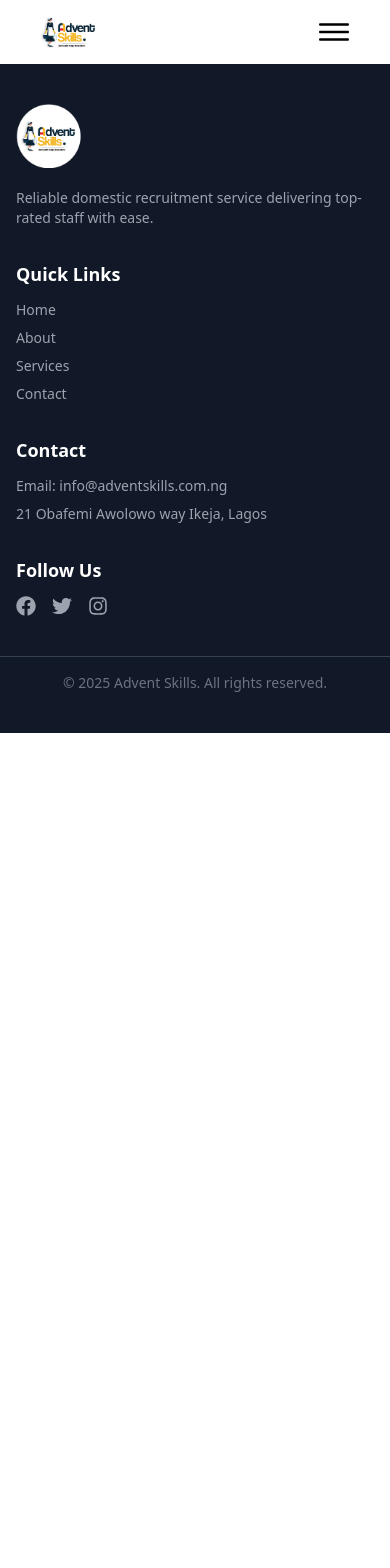
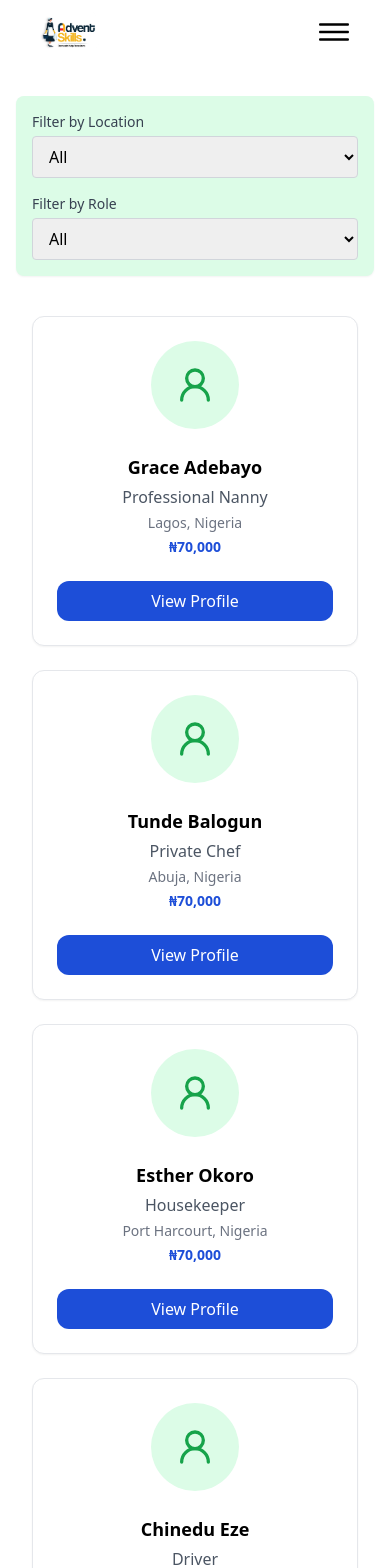
Before and after one commit to ikennaex/advent-skills, a React (Vite) app: page /workers in a window 390 px wide. Shown: the top 1568 px of the page. Before the commit the page ends 844 px from the top, so only its background shows below. Built offline with nearby package versions, Linux system fonts and the light colour scheme.

Commit message:
workers detail page

```diff
--- a/src/App.jsx
+++ b/src/App.jsx
@@ -6,6 +6,8 @@ import Footer from './Components/Footer/Footer'
 import About from './Pages/About/About'
 import WhyChooseUs from './Pages/WhyChooseUs/WhyChooseUsPage'
 import WorkerApplication from './Pages/WorkerApplication/WorkerApplication'
+import Workers from './Pages/Workers/Workers'
+import WorkerDetails from './Pages/Workers/WorkerDetails'
 
 const App = () => {
   return (
@@ -17,6 +19,8 @@ const App = () => {
         <Route path= "/about" element = {<About />} />
         <Route path= "/whychooseus" element = {<WhyChooseUs />} />
         <Route path= "/worker-application" element = {<WorkerApplication />} />
+        <Route path= "/workers" element = {<Workers />} />
+        <Route path= "/workers/:id" element = {<WorkerDetails />} />
       </Routes>
 
       <Footer />
--- a/src/Components/Navbar/Navbar.jsx
+++ b/src/Components/Navbar/Navbar.jsx
@@ -7,8 +7,8 @@ import { logo } from '../../imports';
 const Navbar = () => {
     const menuItems = [
       {
-        name: "EMPLOYEES",
-        link: "/services"
+        name: "WORKERS",
+        link: "/workers"
       },
       {
         name: "WHY CHOOSE US",
--- a/src/Components/PopularCategories/PopularWorkCategories.jsx
+++ b/src/Components/PopularCategories/PopularWorkCategories.jsx
@@ -1,14 +1,23 @@
-import React from 'react'
-import { Link } from 'react-router-dom' // or next/link if using Next.js
+import React from 'react';
+import { Link } from 'react-router-dom';
+import {
+  Baby,
+  Utensils,
+  Car,
+  BrushCleaning,
+  GraduationCap,
+  HeartHandshake,
+  BrainCog,
+} from 'lucide-react';
 
 const categories = [
-  { name: 'Nanny', link: '/nanny' },
-  { name: 'Chef', link: '/chef' },
-  { name: 'Driver', link: '/driver' },
-  { name: 'Professional Maid', link: '/professionalmaid' },
-  { name: 'Tutor', link: '/tutor' },
-  { name: 'Elder Caregiver', link: '/caregiver' },
-]
+  { name: 'Nanny', link: '/nanny', icon: Baby },
+  { name: 'Chef', link: '/chef', icon: Utensils },
+  { name: 'Driver', link: '/driver', icon: Car },
+  { name: 'Professional Maid', link: '/professionalmaid', icon: BrushCleaning },
+  { name: 'Tutor', link: '/tutor', icon: GraduationCap },
+  { name: 'Elder Caregiver', link: '/caregiver', icon: HeartHandshake },
+];
 
 const PopularWorkCategories = () => {
   return (
@@ -17,19 +26,25 @@ const PopularWorkCategories = () => {
         Popular Work Categories
       </h2>
 
-  <div className="grid grid-cols-2 gap-6">
-    {categories.map((category, index) => (
+      <div className="grid grid-cols-2 sm:grid-cols-3 lg:grid-cols-4 gap-6">
+        {categories.map((category, index) => {
+          const Icon = category.icon;
+          return (
             <Link
               to={category.link}
               key={index}
-        className="block p-6 text-center rounded-2xl shadow hover:shadow-lg transition-all duration-200 border hover:border-primary bg-gray-50 hover:bg-white"
+              className="flex flex-col items-center justify-center p-6 text-center rounded-2xl shadow hover:shadow-lg transition-all duration-200 border hover:border-blue-500 bg-white hover:bg-gray-50"
             >
-        <span className="text-lg font-semibold text-gray-700">{category.name}</span>
+              <div className="bg-blue-100 text-blue-700 p-4 rounded-full mb-3">
+                <Icon className="w-6 h-6" />
+              </div>
+              <span className="text-md font-semibold text-gray-700">{category.name}</span>
             </Link>
-    ))}
+          );
+        })}
       </div>
     </div>
-  )
-}
+  );
+};
 
-export default PopularWorkCategories
+export default PopularWorkCategories;
--- a/src/Components/Topstaff/TopStaff.jsx
+++ b/src/Components/Topstaff/TopStaff.jsx
@@ -1,4 +1,6 @@
+import { UserRound } from 'lucide-react'
 import React from 'react'
+import { Link } from 'react-router-dom'
 
 const topStaff = [
   {
@@ -65,26 +67,37 @@ const TopStaff = () => {
     <h2 className="text-3xl sm:text-4xl font-bold text-white mb-6 text-center">
       Top Rated Staff
     </h2>
+    <div>
+<div className='flex flex-wrap justify-center gap-6'>
+      {topStaff.map((staff) => {
+        return (
+          <div className='w-full sm:w-2/5 md:w-1/4 lg:w-1/5 bg-white border shadow-sm hover:shadow-md transition rounded-xl p-6 flex flex-col items-center' key={staff.name}>
 
-    <div className="grid grid-cols-2 md:grid-cols-4 gap-6 sm:gap-8 md:gap-10 px-2 sm:px-4">
-      {topStaff.map((staff) => (
-        <div
-          key={staff.id}
-          className="bg-white rounded-2xl shadow-md hover:shadow-xl transition-all p-6 text-center"
-        >
-          <img
-            src={staff.image}
-            alt={staff.name}
-            className="w-24 h-24 mx-auto rounded-full object-cover mb-4"
-          />
-          <h3 className="text-lg font-semibold text-gray-800">{staff.name}</h3>
-          <p className="text-sm text-customGreen font-medium">{staff.role}</p>
-          <p className="text-sm text-gray-500">{staff.location}</p>
-        </div>
-      ))}
+            <div className='bg-gray-200 p-6 rounded-full mb-4'>
+              <UserRound className='text-gray-600 w-10 h-10' />
+            </div>
+
+            <div className='py-2 text-center space-y-1'>
+              <p className='font-semibold text-lg'>{staff.name}</p>
+              <p className='text-gray-600'>{staff.role}</p>
+              <p className='text-gray-500 text-sm'>{staff.location}</p>
+              <p className='text-blue-700 font-semibold text-sm'>₦70,000</p>
+            </div>
+
+            <Link to="/workers/:id" className='w-full mt-4'>
+              <button className='w-full bg-blue-700 hover:bg-blue-800 text-white py-2 px-4 rounded-xl transition'>
+                View Profile
+              </button>
+            </Link>
+          </div>
+        )
+      })}
     </div>
+  </div>
 
+    <Link to="/workers" >
     <button className='lg:rounded-2xl lg:px-8 flex gap-2 mx-auto mt-7 items-center bg-customYellow p-4 rounded-2xl font-bold  cursor-pointer'>View all staff</button>
+    </Link>
   </div>
   )
 }
--- /dev/null
+++ b/src/Pages/Workers/WorkerDetails.jsx
@@ -0,0 +1,87 @@
+import React from 'react';
+import { Link, useParams } from 'react-router-dom';
+import { UserRound, MapPin, Briefcase, Phone, ArrowLeft } from 'lucide-react';
+
+const staff = {
+  id: 1,
+  name: 'Grace Adebayo',
+  role: 'Professional Nanny',
+  location: 'Lagos, Nigeria',
+  image: <UserRound />,
+};
+
+const WorkerDetails = () => {
+  const { id } = useParams(); // You could use this if you're routing by ID
+
+  if (!staff) {
+    return <div className="text-center mt-20 text-gray-600">Worker not found.</div>;
+  }
+
+  return (
+    <div className="min-h-screen w-full bg-gray-100 flex items-center justify-center px-4 py-10">
+      <div className="w-full max-w-5xl bg-white rounded-3xl shadow-xl p-6 sm:p-10">
+
+        {/* Back Button */}
+        <Link
+          to="/"
+          className="flex items-center text-blue-700 hover:underline text-sm mb-8"
+        >
+          <ArrowLeft className="w-4 h-4 mr-2" />
+          Back to All Workers
+        </Link>
+
+        {/* Avatar and Basic Info */}
+        <div className="flex flex-col lg:flex-row items-center lg:items-start gap-10">
+          <div className="bg-green-100 p-10 rounded-full shadow-inner">
+            <UserRound className="text-green-700 w-14 h-14" />
+          </div>
+
+          <div className="text-center lg:text-left space-y-3">
+            <h2 className="text-3xl font-bold text-gray-800">{staff.name}</h2>
+
+            <div className="flex items-center justify-center lg:justify-start gap-2 text-gray-700 text-sm">
+              <Briefcase className="w-4 h-4" />
+              <span>{staff.role}</span>
+            </div>
+
+            <div className="flex items-center justify-center lg:justify-start gap-2 text-gray-500 text-sm">
+              <MapPin className="w-4 h-4" />
+              <span>{staff.location}</span>
+            </div>
+          </div>
+        </div>
+
+        {/* Detailed Info */}
+        <div className="mt-10 border-t pt-6 space-y-4 text-gray-700 text-base">
+          <div className="flex items-center gap-2">
+            <Phone className="w-4 h-4 text-blue-700" />
+            <span>{staff.phone || '0701 234 5678'}</span>
+          </div>
+
+          <div className="space-y-2">
+            <p>
+              <span className="font-semibold">Salary Expectation:</span> ₦70,000
+            </p>
+            <p>
+              <span className="font-semibold">Experience:</span> {staff.experience || '2 years'}
+            </p>
+            <p>
+              <span className="font-semibold">Availability:</span> {staff.availability || 'Immediate'}
+            </p>
+          </div>
+        </div>
+
+        {/* Call to Action */}
+        <div className="mt-10">
+          <Link to="https://wa.me/2347012345678" target="_blank" rel="noopener noreferrer">
+            <button className="w-full bg-green-600 hover:bg-green-700 text-white text-lg py-3 rounded-xl transition">
+              Contact on WhatsApp
+            </button>
+          </Link>
+        </div>
+      </div>
+    </div>
+  );
+};
+
+export default WorkerDetails;
--- /dev/null
+++ b/src/Pages/Workers/Workers.jsx
@@ -0,0 +1,134 @@
+import { UserRound } from 'lucide-react'
+import React from 'react'
+import { Link } from 'react-router-dom'
+
+const topStaff = [
+  {
+    id: 1,
+    name: 'Grace Adebayo',
+    role: 'Professional Nanny',
+    location: 'Lagos, Nigeria',
+    image: <UserRound />,
+  },
+  {
+    id: 2,
+    name: 'Tunde Balogun',
+    role: 'Private Chef',
+    location: 'Abuja, Nigeria',
+    image: <UserRound />,
+  },
+  {
+    id: 3,
+    name: 'Esther Okoro',
+    role: 'Housekeeper',
+    location: 'Port Harcourt, Nigeria',
+    image: <UserRound />,
+  },
+  {
+    id: 4,
+    name: 'Chinedu Eze',
+    role: 'Driver',
+    location: 'Enugu, Nigeria',
+    image: <UserRound />,
+  },
+  {
+    id: 4,
+    name: 'Chinedu Eze',
+    role: 'Driver',
+    location: 'Enugu, Nigeria',
+    image: <UserRound />,
+  },
+  {
+    id: 4,
+    name: 'Chinedu Eze',
+    role: 'Driver',
+    location: 'Enugu, Nigeria',
+    image: <UserRound />,
+  },
+  {
+    id: 4,
+    name: 'Chinedu Eze',
+    role: 'Driver',
+    location: 'Enugu, Nigeria',
+    image: <UserRound />,
+  },
+  {
+    id: 4,
+    name: 'Chinedu Eze',
+    role: 'Driver',
+    location: 'Enugu, Nigeria',
+    image: <UserRound />,
+  },
+]
+
+const Workers = () => {
+  return (
+    <div className='container mx-auto px-4 py-8'>
+
+  {/* Filter Section */}
+  <div className='bg-green-100 h-auto flex flex-col sm:flex-row sm:items-center justify-between gap-4 px-4 py-4 rounded-lg shadow-sm mb-6'>
+
+    <div className='flex flex-col sm:flex-row gap-4 w-full'>
+      <div className='flex flex-col'>
+        <label htmlFor="location" className='text-sm text-gray-700 mb-1'>Filter by Location</label>
+        <select
+          id="location"
+          className='w-full sm:w-52 border border-gray-300 rounded px-3 py-2 focus:outline-none focus:ring focus:ring-green-200'
+        >
+          <option value="">All</option>
+          <option value="Lagos">Lagos</option>
+          <option value="Abuja">Abuja</option>
+          <option value="Port Harcourt">Port Harcourt</option>
+        </select>
+      </div>
+
+      <div className='flex flex-col'>
+        <label htmlFor="role" className='text-sm text-gray-700 mb-1'>Filter by Role</label>
+        <select
+          id="role"
+          className='w-full sm:w-52 border border-gray-300 rounded px-3 py-2 focus:outline-none focus:ring focus:ring-green-200'
+        >
+          <option value="">All</option>
+          <option value="Nanny">Nanny</option>
+          <option value="Cleaner">Cleaner</option>
+          <option value="Cook">Cook</option>
+          <option value="Driver">Driver</option>
+        </select>
+      </div>
+    </div>
+  </div>
+
+  {/* Staff Cards */}
+  <div className='p-4'>
+    <div className='flex flex-wrap justify-center gap-6'>
+      {topStaff.map((staff) => {
+        return (
+          <div className='w-full sm:w-2/5 md:w-1/4 lg:w-1/5 bg-white border shadow-sm hover:shadow-md transition rounded-xl p-6 flex flex-col items-center' key={staff.name}>
+
+            <div className='bg-green-100 p-6 rounded-full mb-4'>
+              <UserRound className='text-green-600 w-10 h-10' />
+            </div>
+
+            <div className='py-2 text-center space-y-1'>
+              <p className='font-semibold text-lg'>{staff.name}</p>
+              <p className='text-gray-600'>{staff.role}</p>
+              <p className='text-gray-500 text-sm'>{staff.location}</p>
+              <p className='text-blue-700 font-semibold text-sm'>₦70,000</p>
+            </div>
+
+            <Link to="/workers/:id" className='w-full mt-4'>
+              <button className='w-full bg-blue-700 hover:bg-blue-800 text-white py-2 px-4 rounded-xl transition'>
+                View Profile
+              </button>
+            </Link>
+          </div>
+        )
+      })}
+    </div>
+  </div>
+</div>
+
+  )
+}
+
+export default Workers
--- a/src/imports.js
+++ b/src/imports.js
@@ -1,6 +1,7 @@
 import logo from "./assets/logo.png"
 import img1 from "./assets/img1.png"
+import img2 from "./assets/img2.jpg"
 
 export {
-    logo, img1
+    logo, img1, img2
 }
```
Also changed, not shown: src/Components/Herosection/Herosection.jsx (+5 -4 lines), src/Components/Services/Services.jsx (+9 -1 lines), src/Pages/Admin/Admin.jsx (added), src/assets/img2.jpg (added). Lines whose indentation alone changed are shown as unchanged.
